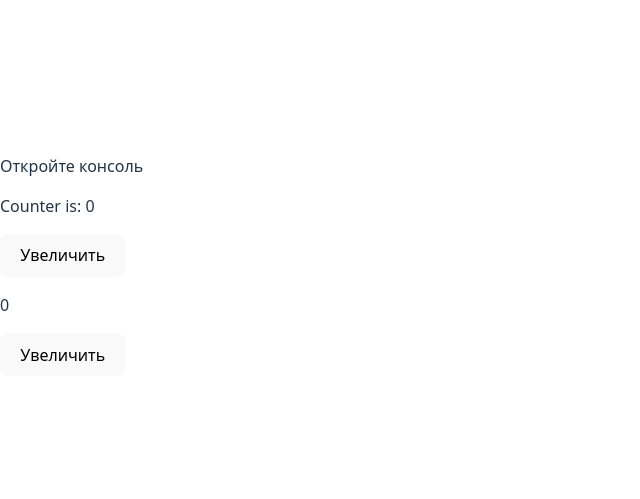
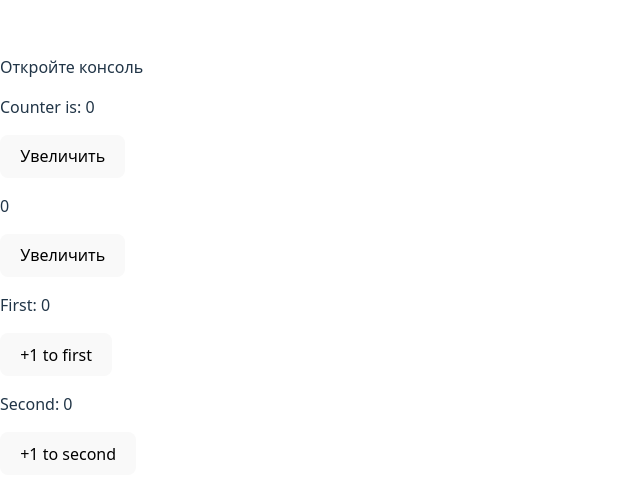
Before and after one commit to milenskirinat/useEffectTasks, a React (Vite) app: page / in a window 1280 px wide. Shown: the part 143-642 px from the top of the page, without its empty margins (0-640 px from the left). Built offline with nearby package versions, Linux system fonts and the light colour scheme.

Commit message:
task 4 done

```diff
--- a/src/App.tsx
+++ b/src/App.tsx
@@ -2,6 +2,7 @@ import "./components/ConsoleMessage.tsx";
 import ConsoleMessage from "./components/ConsoleMessage.tsx";
 import Increase from "./components/Increase.tsx";
 import OverFive from "./components/OverFive.tsx";
+import DoubleWatcher from "./components/DoubleWatcher.tsx";
 
 function App() {
   return (
@@ -9,6 +10,7 @@ function App() {
       <ConsoleMessage />
       <Increase />
       <OverFive />
+      <DoubleWatcher />
     </>
   );
 }
--- /dev/null
+++ b/src/components/DoubleWatcher.tsx
@@ -0,0 +1,25 @@
+import { useState, useEffect, use } from "react";
+
+export default function DoubleWatcher() {
+  const [counterOne, setCounterOne] = useState(0);
+  const [counterTwo, setCounterTwo] = useState(0);
+
+  useEffect(() => {
+    console.log("Counter One changed", counterOne);
+  }, [counterOne]);
+
+  useEffect(() => {
+    console.log("Counter Two changed", counterTwo);
+  }, [counterTwo]);
+
+  return (
+    <div>
+      <p>First: {counterOne}</p>
+      <button onClick={() => setCounterOne(counterOne + 1)}>+1 to first</button>
+      <p>Second: {counterTwo}</p>
+      <button onClick={() => setCounterTwo(counterTwo + 1)}>
+        +1 to second
+      </button>
+    </div>
+  );
+}
```
